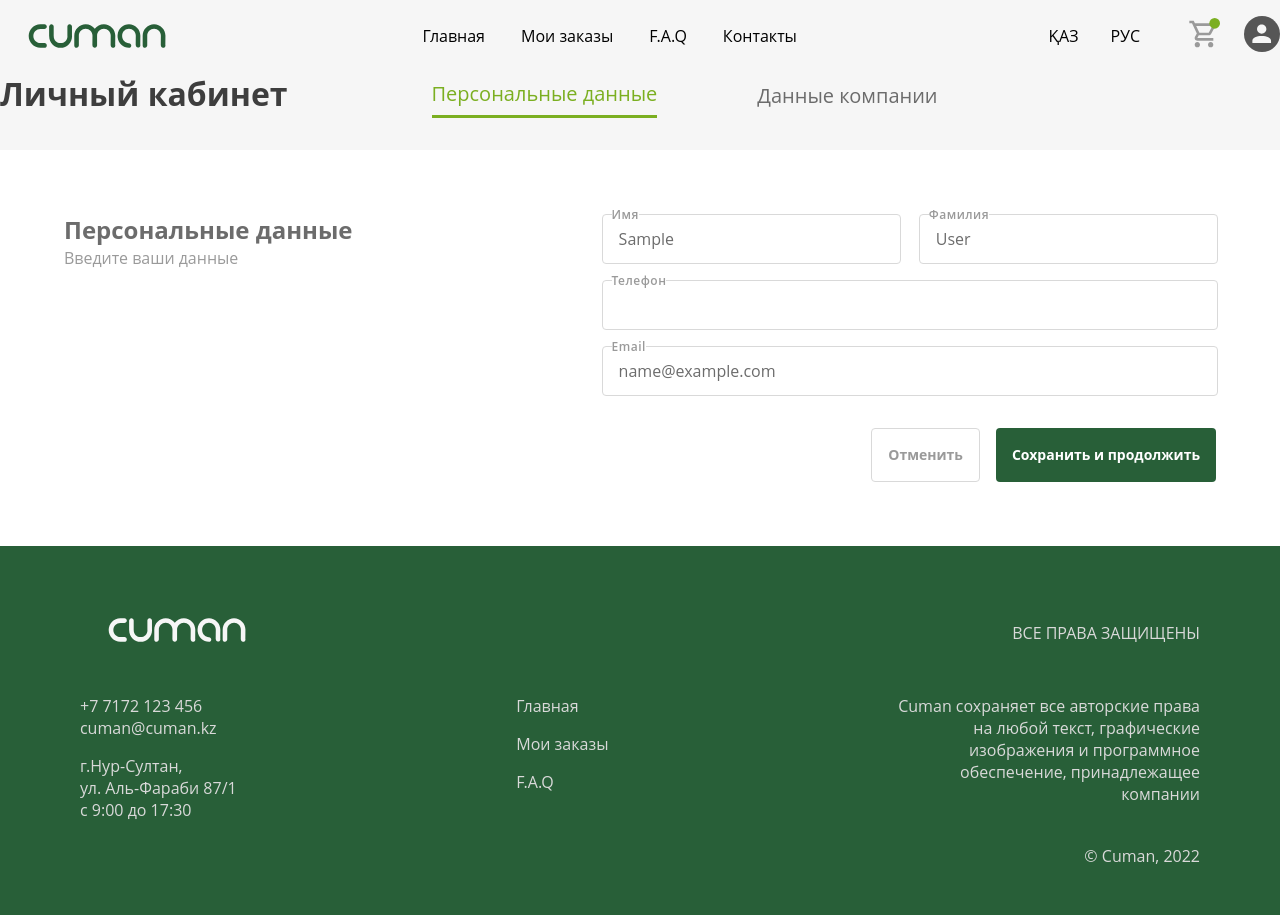
After one commit to jacksylyk/B2B_website, a Django app: page /users/account/ in a window 1280 px wide. The commit adds this page. Run offline with Django 4.2, Linux system fonts and the light colour scheme; the visitor is signed in with stand-in values (Sample User, id 1).

Commit message:
Added: Personal account detail page for updating info

```diff
--- /dev/null
+++ b/static/common/css/account_detail.css
@@ -0,0 +1,185 @@
+/** {*/
+/*    border: 1px solid red;*/
+/*}*/
+
+.container {
+    display: flex;
+    flex-direction: column;
+    gap: 2rem;
+}
+
+.head {
+    display: flex;
+    flex-direction: row;
+    gap: 9rem;
+}
+
+.head > .links {
+    display: flex;
+    flex-direction: row;
+    align-items: center;
+    gap: 6.25rem;
+}
+
+.head > .title {
+    color: rgb(62, 62, 62);
+    font-size: 2rem;
+    font-weight: 700;
+    line-height: 2.75rem;
+    letter-spacing: 0;
+}
+
+.head > .links > .link {
+    color: rgb(108, 108, 108);
+    font-size: 1.25rem;
+    font-weight: 400;
+    letter-spacing: 0;
+    padding: .5rem 0;
+    cursor: pointer;
+    border-bottom: 0;
+    transition: border-bottom 0.1s ease-in;
+}
+
+.link:hover {
+    border-bottom: 3px solid rgb(123, 175, 33) !important;
+}
+
+.link.active {
+    color: rgb(123, 175, 33) !important;
+    border-bottom: 3px solid rgb(123, 175, 33) !important;
+}
+
+.content {
+    display: flex;
+    flex-direction: row;
+    background: #ffffff;
+    width: 100%;
+}
+
+.content > .side {
+    display: flex;
+    flex-direction: column;
+    padding: 4rem;
+    justify-content: normal;
+    flex: 1.5;
+}
+
+.content > .side.text {
+    flex: 1;
+}
+
+.content > .side.fields {
+
+}
+
+.content > .side .title {
+    color: rgb(108, 108, 108);
+    font-size: 1.5rem;
+    font-weight: 700;
+    line-height: 2.06rem;
+    letter-spacing: 0;
+    text-align: left;
+}
+
+.content > .side .text {
+    color: rgb(154, 154, 154);
+    font-size: 1rem;
+    font-weight: 400;
+    line-height: 1.38rem;
+    letter-spacing: 0;
+    text-align: left;
+}
+
+.side .fields {
+    display: flex;
+    flex-direction: column;
+    gap: 1rem;
+}
+
+.side .fields > .row {
+    display: flex;
+    gap: 1.25rem;
+}
+
+.input-box {
+    position: relative;
+    width: 100%;
+}
+
+.input-box > input {
+    outline: none;
+    border-radius: 0.25rem;
+    border: 1px solid #D9D9D9;
+    width: calc(100% - 2rem);
+    height: 3rem;
+    background: white;
+    font-size: 1rem;
+    padding: 0 1rem;
+    font-family: "Open Sans", sans-serif;
+    color: rgb(108, 108, 108);
+}
+
+.input-box > label {
+    position: absolute;
+    background: white;
+    top: -7px;
+    left: 10px;
+    color: #9A9A9A;
+    font-size: 0.75rem;
+    font-style: normal;
+    font-weight: 600;
+    line-height: 1rem; /* 133.333% */
+    letter-spacing: 0.03125rem;
+}
+
+.buttons {
+    display: flex;
+    gap: 1rem;
+    flex-direction: row;
+    justify-content: end;
+}
+
+.buttons > .cancel-button {
+    display: flex;
+    justify-content: center;
+    align-items: center;
+    padding: 1rem;
+    gap: 0.625rem;
+    flex-shrink: 0;
+    border-radius: 0.25rem;
+    border: 1px solid var(--Light-grey, #D9D9D9);
+    background: inherit;
+    color: var(--Dark-grey, #9A9A9A);
+    text-align: center;
+    font-family: "Open Sans";
+    font-size: 0.875rem;
+    font-style: normal;
+    font-weight: 700;
+    line-height: 1.25rem;
+    cursor: pointer;
+}
+
+.buttons > .submit {
+    border-radius: 0.25rem;
+    background: #285F38;
+    border: none;
+    display: flex;
+    padding: 1rem;
+    justify-content: center;
+    align-items: center;
+    gap: 0.625rem;
+    flex-shrink: 0;
+    color: #FFF;
+    text-align: center;
+    font-size: 0.875rem;
+    font-style: normal;
+    font-weight: 700;
+    line-height: 1.25rem;
+    cursor: pointer;
+}
+
+form {
+    display: flex;
+    flex-direction: column;
+    gap: 2rem;
+}
--- a/templates/base.html
+++ b/templates/base.html
@@ -39,7 +39,7 @@
             </div>
             <div class="user">
                 {% if user.is_authenticated %}
-                    <a href="{% url 'logout' %}" title="{{ user }}"><img src="{% static 'common/images/user.svg' %}" alt="{{ user }}" ></a>
+                    <a href="{% url 'personal_account_detail' %}" title="{{ user }}"><img src="{% static 'common/images/user.svg' %}" alt="{{ user }}" ></a>
                 {% else %}
                     <a href="{% url 'login' %}"><img src="{% static 'common/images/user.svg' %}" alt="ico user"></a>
                 {% endif %}
--- /dev/null
+++ b/templates/registration/account_detail.html
@@ -0,0 +1,58 @@
+{% extends 'base.html' %}
+{% load static %}
+{% block title %}Личный кабинет{% endblock %}
+{% block styles %}
+    <link rel="stylesheet" href="{% static '/common/css/account_detail.css' %}">
+{% endblock %}
+{% block content %}
+    <div class="container">
+        <div class="head">
+            <div class="title">
+                Личный кабинет
+            </div>
+            <div class="links">
+                <div class="link active" onclick="location.href='{% url 'personal_account_detail' %}';">Персональные данные</div>
+                <div class="link " onclick="location.href='{% url 'company_details' %}';">Данные компании</div>
+            </div>
+        </div>
+        <div class="content">
+            <div class="side text">
+                <div class="">
+                    <div class="title">Персональные данные</div>
+                    <div class="text">Введите ваши данные</div>
+                </div>
+            </div>
+            <div class="side">
+                <form action="{% url 'personal_account_detail' %}" method="post">
+                    {% csrf_token %}
+                    <div class="fields">
+                        <div class="row">
+                            <div class="input-box">
+                                <label for="first-name">{{ form.first_name.label }}</label>
+                                <input id="first-name" type="text" name="first_name" required autocomplete="off"
+                                       value="{{ form.first_name.value }}">
+                            </div>
+                            <div class="input-box">
+                                <label for="last-name">{{ form.last_name.label }}</label>
+                                <input id="last-name" type="text" name="last_name" required autocomplete="off"
+                                       value="{{ form.last_name.value }}">
+                            </div>
+                        </div>
+                        <div class="input-box">
+                            <label for="phone">{{ form.phone.label }}</label>
+                            <input id="phone" type="tel" name="phone" required autocomplete="off" value="{{ form.phone.value }}">
+                        </div>
+                        <div class="input-box">
+                            <label for="email">{{ form.email.label }}</label>
+                            <input id="email" type="email" name="email" required autocomplete="off" value="{{ form.email.value }}">
+                        </div>
+                    </div>
+                    <div class="buttons">
+                        <button class="cancel-button" type="button" onclick="location.href='{% url 'store:index' %}';">Отменить</button>
+                        <button class="submit" type="submit">Сохранить и продолжить</button>
+                    </div>
+                </form>
+            </div>
+        </div>
+    </div>
+{% endblock %}
--- a/users/forms.py
+++ b/users/forms.py
@@ -1,5 +1,5 @@
 from django.contrib.auth import get_user_model, password_validation
-from django.contrib.auth.forms import UserCreationForm
+from django.contrib.auth.forms import UserCreationForm, UserChangeForm
 from django import forms
 from django.forms import ModelForm
 from django.utils.translation import gettext_lazy as _
@@ -38,3 +38,16 @@ class CompanyCreationForm(ModelForm):
     class Meta:
         model = Company
         exclude = ['user']
+
+
+class UserUpdateForm(UserChangeForm):
+    class Meta:
+        model = User
+        fields = ['first_name', 'last_name', 'email', 'phone']
+
+
+class CompanyUpdateForm(forms.ModelForm):
+    class Meta:
+        model = Company
+        fields = ['legal_company_name', 'field_of_activity', 'type_of_business', 'bin_number', 'bik_number',
+                  'bank_name', 'iban_number', 'legal_company_address']
--- a/users/models.py
+++ b/users/models.py
@@ -7,12 +7,12 @@ from .manager import Manager
 
 class User(AbstractBaseUser, PermissionsMixin):
     email = models.EmailField(
-        _('email address'),
+        _('email'),
         unique=True,
     )
     first_name = models.CharField(max_length=128, verbose_name='Имя')
     last_name = models.CharField(max_length=128, verbose_name='Фамилия')
-    phone = models.CharField(max_length=20, verbose_name='Личный телефон', unique=True)
+    phone = models.CharField(max_length=20, verbose_name='Телефон', unique=True)
     is_staff = models.BooleanField(default=False, verbose_name='Доступ к админ панели')
     is_active = models.BooleanField(default=True, verbose_name='Активен')
 
--- a/users/urls.py
+++ b/users/urls.py
@@ -1,6 +1,7 @@
 from django.urls import path, include
 from users import views
-from users.views import Register, registration_cancel, company_register_view, registration_finish
+from users.views import Register, registration_cancel, company_register_view, registration_finish, account_details, \
+    company_details
 
 # app_name = 'users'
 
@@ -10,4 +11,6 @@ urlpatterns = [
     path('company_register', company_register_view, name='company_register'),
     path('registration_finish', registration_finish, name='registration_finish'),
     path('registration_cancel/', registration_cancel, name='registration_cancel'),
+    path('account/', account_details, name='personal_account_detail'),
+    path('company/update/', company_details, name='company_details'),
 ]
--- a/users/views.py
+++ b/users/views.py
@@ -5,8 +5,9 @@ from django.shortcuts import render, redirect
 from django.urls import reverse_lazy
 from django.views import View, generic
 
-from users.forms import UserCreationForm, CompanyCreationForm
+from users.forms import UserCreationForm, CompanyCreationForm, UserUpdateForm, CompanyUpdateForm
 from users.models import Company, BusinessType
+from django.contrib.auth.decorators import login_required
 
 
 class Register(View):
@@ -72,7 +73,7 @@ def registration_cancel(request):
         user = get_user_model().objects.get(id=user_id)
 
         email = user.email
-        first_name  = user.first_name
+        first_name = user.first_name
         last_name = user.last_name
         phone = user.phone
 
@@ -88,5 +89,41 @@ def registration_cancel(request):
         request.session['user'] = context
         return redirect('register')
 
+
 def registration_finish(request):
     return render(request, 'registration/register_finish.html')
+
+
+@login_required
+def account_details(request):
+    user = request.user
+    if request.method == 'POST':
+        form = UserUpdateForm(request.POST, instance=user)
+        if form.is_valid():
+            form.save()
+            return redirect('personal_account_detail')
+    else:
+        form = UserUpdateForm(instance=user)
+
+    context = {'user': user, 'form': form}
+    return render(request, 'registration/account_detail.html', context)
+
+
+@login_required
+def company_details(request):
+    user = request.user
+    try:
+        company = Company.objects.get(user=user)
+    except Company.DoesNotExist:
+        company = None
+
+    if request.method == 'POST':
+        form = CompanyUpdateForm(request.POST, instance=company)
+        if form.is_valid():
+            form.save()
+            return redirect('company_detail')  # Assuming you have a view for viewing company details
+    else:
+        form = CompanyUpdateForm(instance=company)
+
+    context = {'form': form}
+    return render(request, 'registration/company_update.html', context)
```
Also changed, not shown: templates/registration/company_update.html (added, +70 -0 lines), templates/store/home.html (+3 -6 lines).
